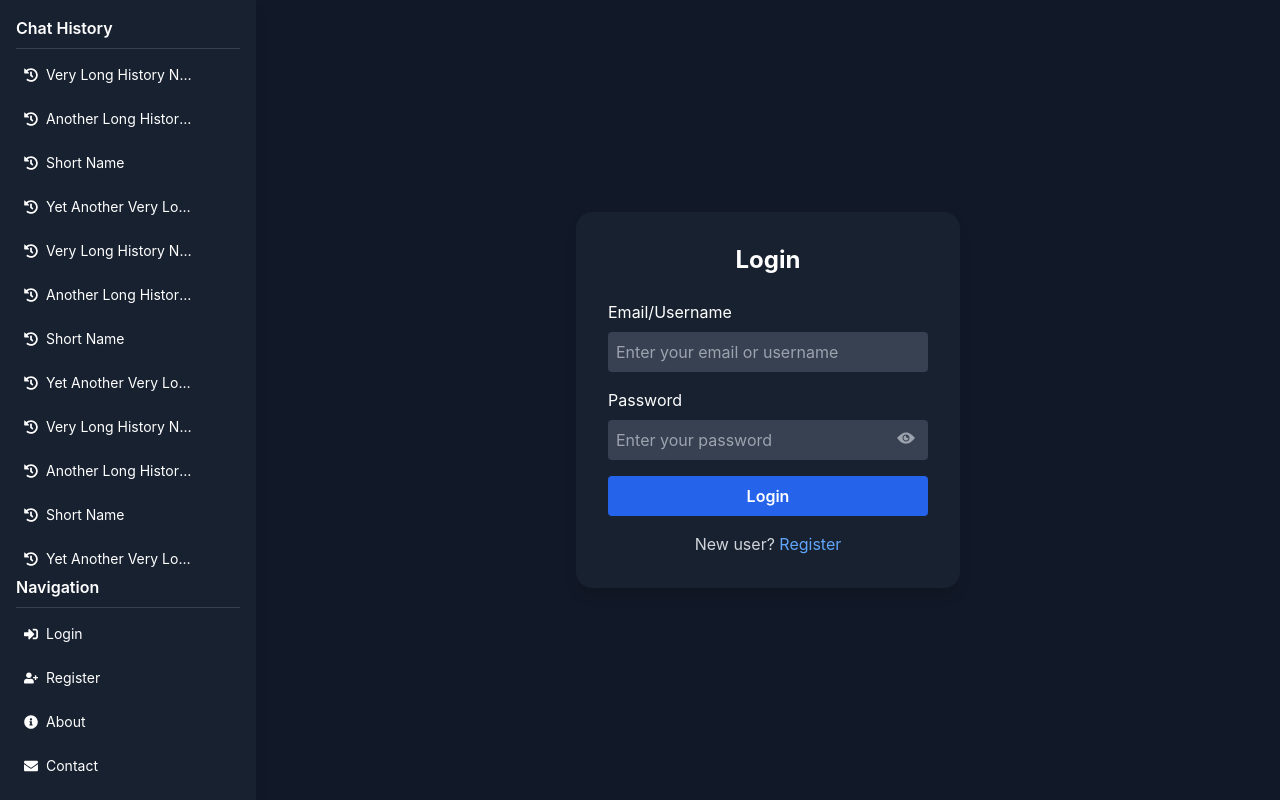
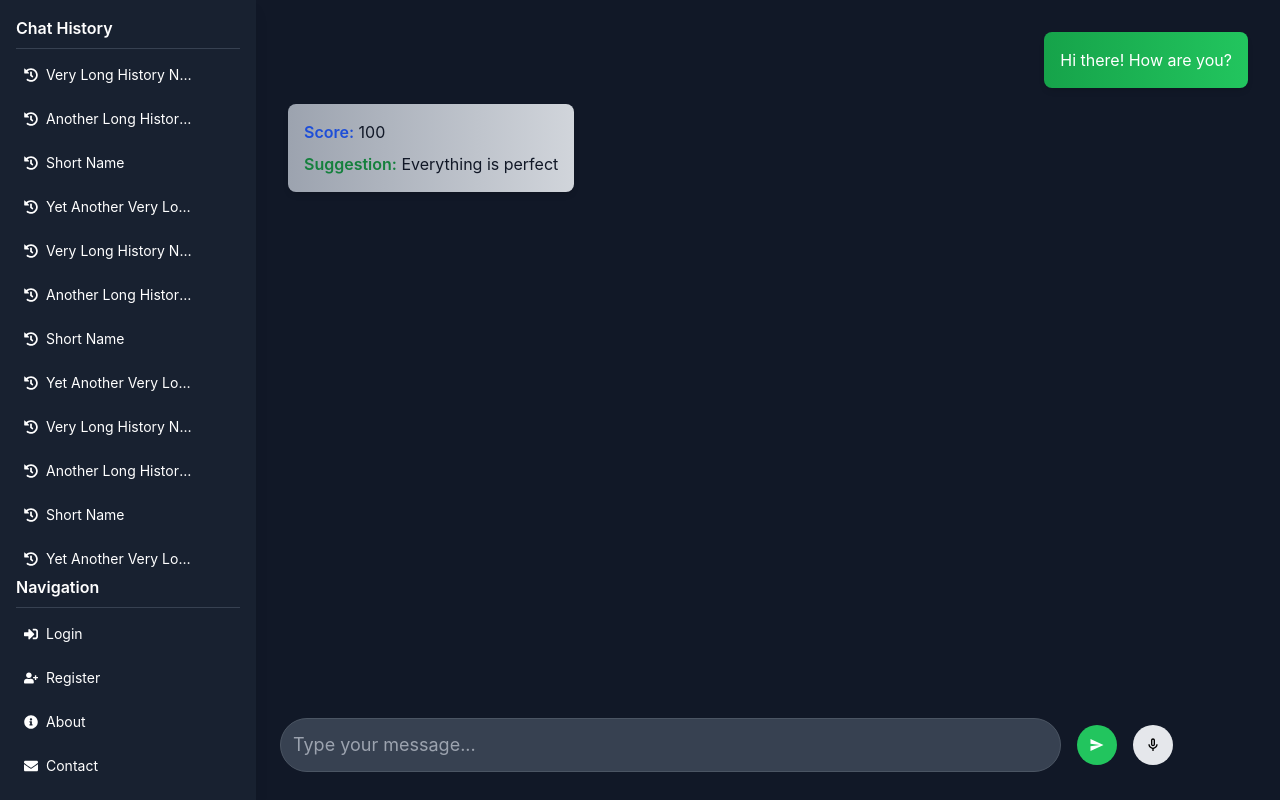
Before and after one commit to nagaraj6618/fy-code-fe, a React (Create React App) app: page / in a window 1280 px wide. Before the commit this address led to /signin. Built offline with nearby package versions, Linux system fonts and the light colour scheme.

Commit message:
Bug : Fixed the privateotp bug

```diff
--- a/src/Components/OTP/OTPVerify.jsx
+++ b/src/Components/OTP/OTPVerify.jsx
@@ -55,7 +55,7 @@ const OTPVerify = () => {
 
        setTimeout(() => {
          showSuccessToast("Login Successful...");
-         navigate("/chat/new", { replace: true });
+         // navigate("/chat/new", { replace: true });
        }, 500);
 
      } else {
--- a/src/Route/AppRouter.jsx
+++ b/src/Route/AppRouter.jsx
@@ -19,7 +19,6 @@ const AppRouter = () => {
 
       <Route element={<PrivateRoute/>}>
         <Route path='/chat/:id' element={<Home/>}/>
-        <Route path='/' element={<Home/>}/>
 
       </Route>
       <Route element={<PublicRoute/>}>
@@ -27,11 +26,13 @@ const AppRouter = () => {
         <Route path = "/signup" element = {<Register/>}/>
         <Route path="/about" element={<About/>}/>
         <Route path = "/contact" element = {<Contact/>}/>
+        <Route path='/' element={<Home/>}/>
 
       </Route>
       <Route element={<PrivateOtpRoute/>}>
         <Route path = "/otp" element={<OTPVerify/>} />
       </Route>
+
       <Route path="*" element={<Navigate to="/chat/new" replace />} />
     </Routes>
 
--- a/src/Route/PrivateOtpRoute.jsx
+++ b/src/Route/PrivateOtpRoute.jsx
@@ -4,7 +4,7 @@ import { useAuth } from "../Context/AuthContext";
 
 const PrivateOtpRoute = () => {
    const { isOtpRequired } = useAuth();
-   return isOtpRequired ? <Outlet /> : <Navigate to="/otp" />;
+   return isOtpRequired ? <Outlet /> : <Navigate to="/" />;
 }
 
 export default PrivateOtpRoute
--- a/src/Route/PublicRoute.jsx
+++ b/src/Route/PublicRoute.jsx
@@ -8,7 +8,7 @@ const PublicRoute = () => {
     return <Navigate to="/otp" />;
   }
 
-  return isAuthenticated ? <Navigate to="/" /> : <Outlet />;
+  return isAuthenticated ? <Navigate to="/chat/new" /> : <Outlet />;
 };
 
 export default PublicRoute;
```
